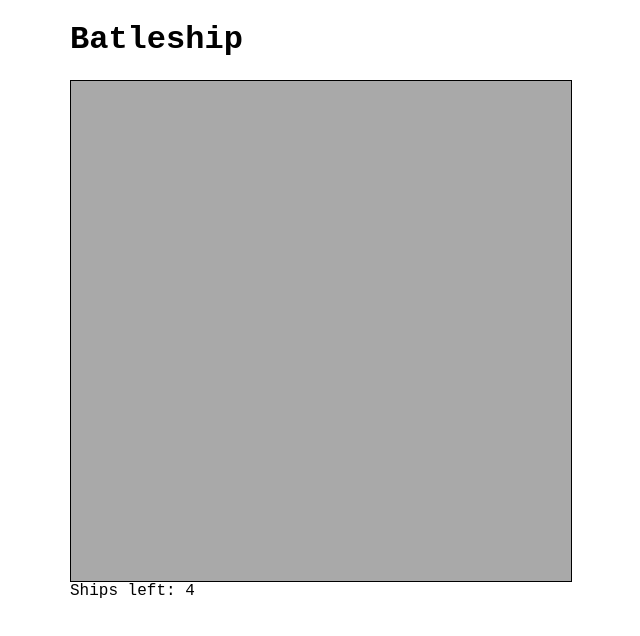
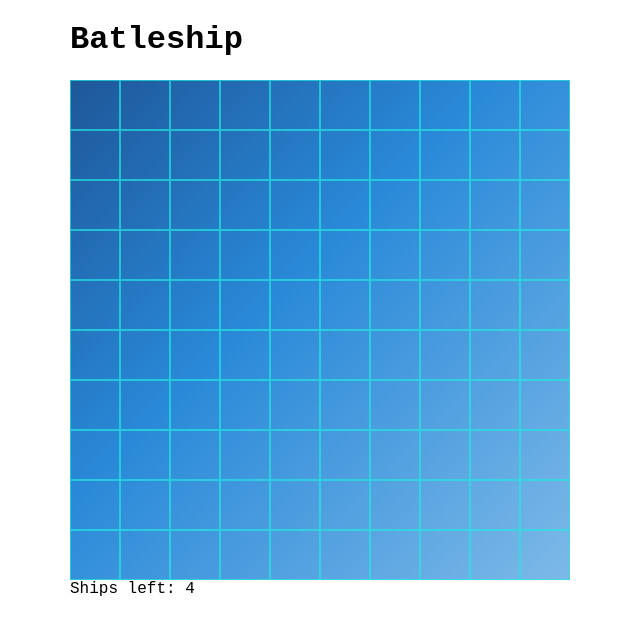
Before and after one commit to jagerflash/angular-battleship, an Angular app: page / in a window 1280 px wide. Shown: the top 636 px of the page, without its empty margins (320-960 px from the left). Built offline with nearby package versions, Linux system fonts and the light colour scheme.

Commit message:
worked with styles

```diff
--- a/src/app/dashboard/cell/cell.component.html
+++ b/src/app/dashboard/cell/cell.component.html
@@ -1,3 +1 @@
-<div class="cell" [ngClass]="type">
-  <!-- <div class="circle"></div> -->
-</div>
+<div class="cell" [ngClass]="type"></div>
--- a/src/app/dashboard/cell/cell.component.scss
+++ b/src/app/dashboard/cell/cell.component.scss
@@ -1,3 +1,5 @@
+$sky: rgba(34, 233, 226, 0.68);
+
 :host {
   box-sizing: border-box;
   display: inline-block;
@@ -8,6 +10,7 @@
 
 .cell {
   position: relative;
+  border: 1px solid $sky;
 
   &:before {
     content: '';
@@ -15,24 +18,18 @@
     padding-top: 100%;
   }
 
-  &.destroyed {
-    background-color: red;
-  }
-
   &.show {
     background-color: yellow;
   }
 
   &.hide {
-    background-color: darkgrey;
-
     &:hover {
-      background-color: grey;
+      background-color: $sky;
     }
   }
 
   &.missed {
-    background-color: darkgrey;
+    border: 1px solid $sky;
 
     &:after {
       content: '';
@@ -48,12 +45,12 @@
     }
 
     &:hover {
-      background-color: grey;
+      background-color: $sky;
     }
   }
 
   &.damage{
-    background-color: red;
+    background: $sky;
 
     &:after {
       content: '×';
@@ -67,10 +64,4 @@
       margin-top: -1.4rem;
     }
   }
-
-  .circle {
-    background-color: black;
-    border-radius: 50%;
-
-  }
 }
--- a/src/app/dashboard/dashboard.component.html
+++ b/src/app/dashboard/dashboard.component.html
@@ -4,7 +4,7 @@
     <dashboard-cell
       *ngFor="let cell of cells"
       [type]="cell.type"
-      (click)="onCellClick(cell)"
+      (mouseup)="onCellClick(cell)"
     ></dashboard-cell>
   </div>
   <section class="controls" *ngIf="shipsLeft === 0">
--- a/src/app/dashboard/dashboard.component.scss
+++ b/src/app/dashboard/dashboard.component.scss
@@ -4,9 +4,9 @@
 
   .dashboard {
     width: 100%;
-    border: 1px solid black;
     position: relative;
     font-size: 0;
+    background: linear-gradient(135deg, #1e5799 0%,#2989d8 42%,#2989d8 42%,#7db9e8 100%);
   }
 
   .controls {
```
